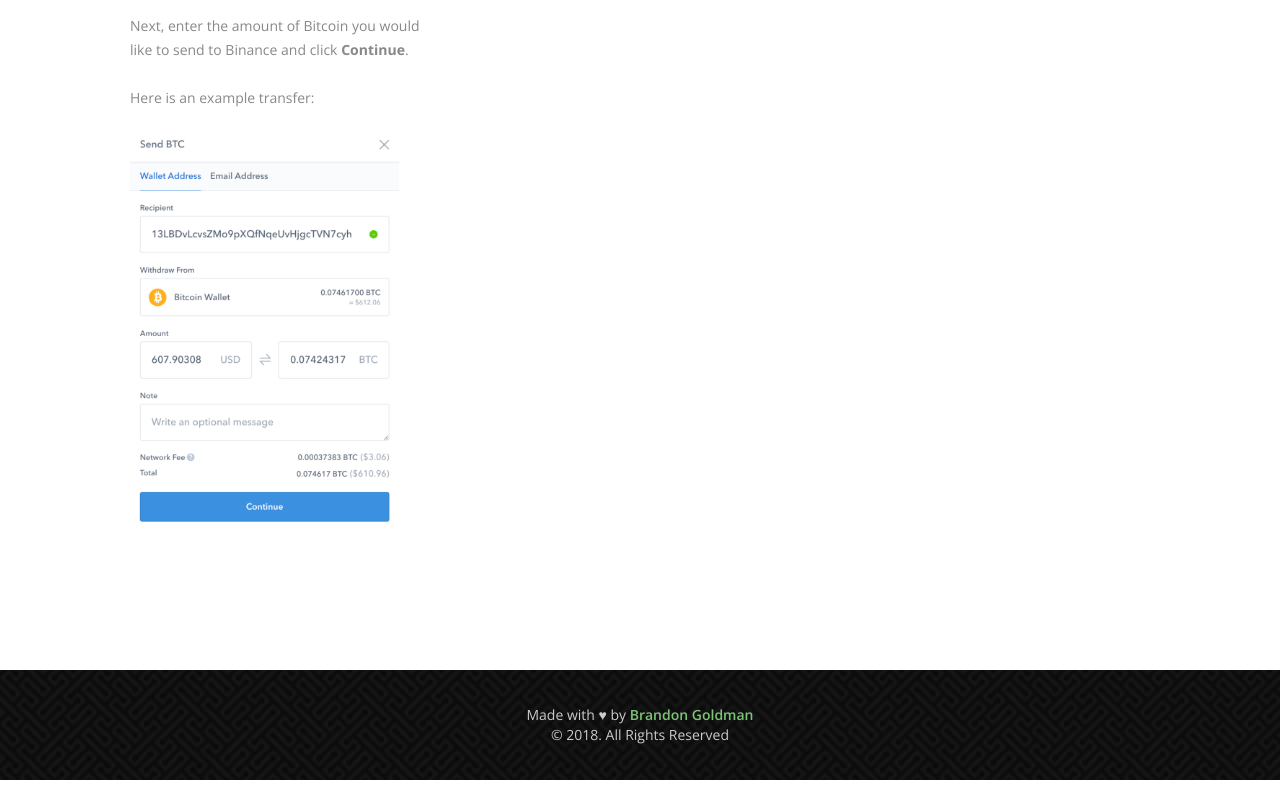
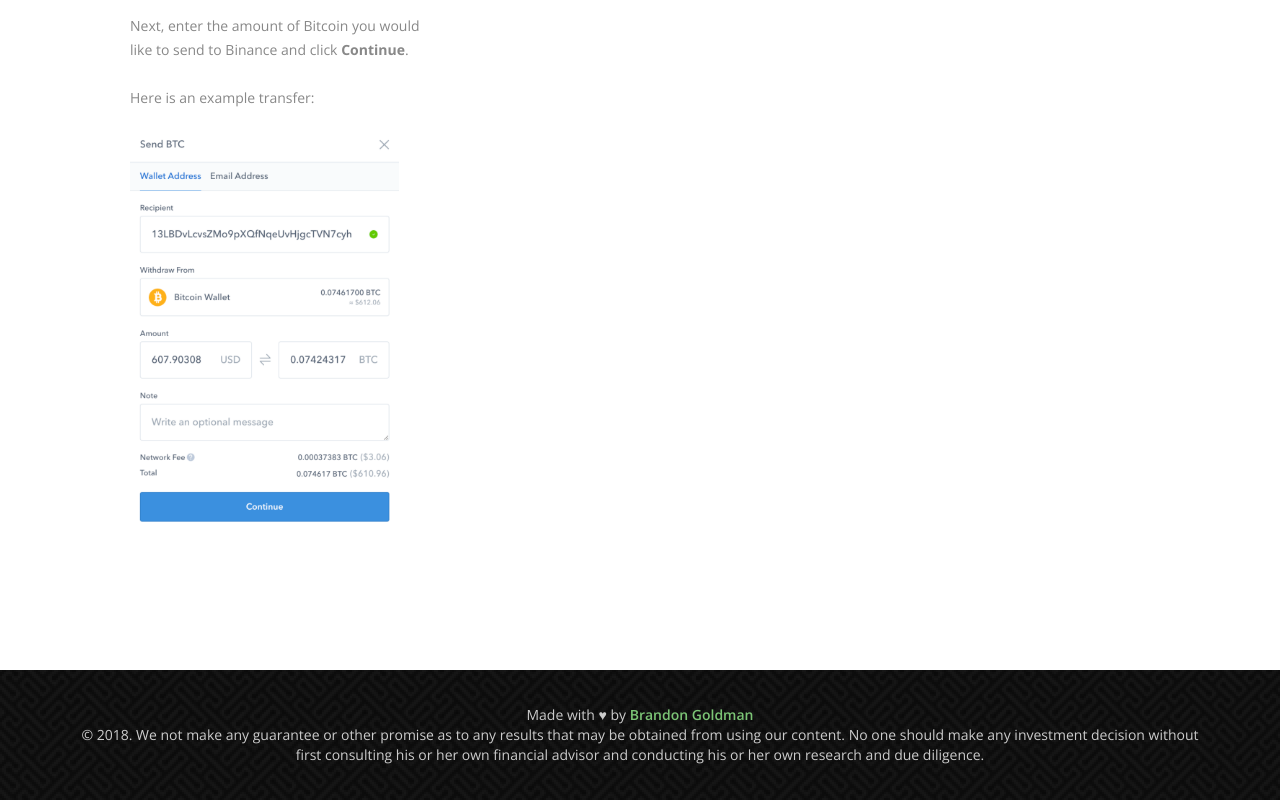
Before and after one commit to buymorealts/buymorealts, a plain HTML site: page index.html in a window 1280 px wide. Shown: the part 4439-5239 px from the top of the page. Drawn offline with nearby package versions, Linux system fonts and the light colour scheme.

Commit message:
Update index.html

```diff
--- a/index.html
+++ b/index.html
@@ -310,7 +310,7 @@
 			<div class="credits">
                 Made with &hearts; by <a href="https://www.github.com/brandongoldman">Brandon Goldman</a>
 			</div>
-            <span class="copyright">&copy; 2018. All Rights Reserved</span>
+            <span class="copyright">&copy; 2018. We not make any guarantee or other promise as to any results that may be obtained from using our content. No one should make any investment decision without first consulting his or her own financial advisor and conducting his or her own research and due diligence. </span>
 		</div>
 	</footer>
 
```
